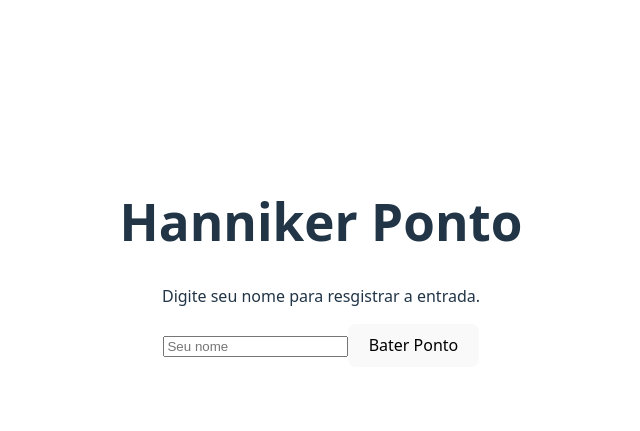
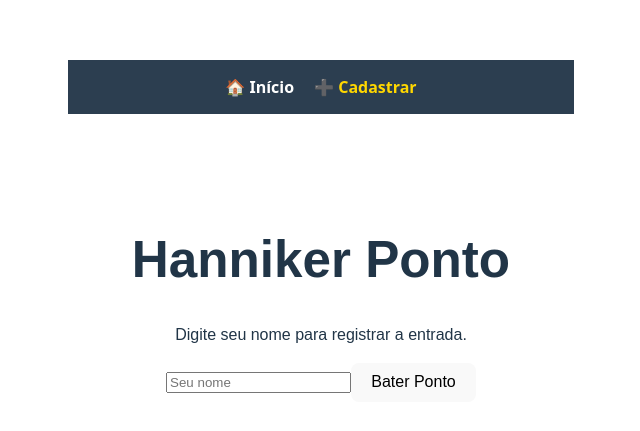
Before and after one commit to HannielAlencar/Hanniker, a React (Vite) app in the folder web/: page / in a window 1280 px wide. Shown: the part 137-568 px from the top of the page, without its empty margins (319-959 px from the left). Built offline with nearby package versions, Linux system fonts and the light colour scheme.

Commit message:
render e neon

```diff
--- a/web/src/App.tsx
+++ b/web/src/App.tsx
@@ -1,58 +1,24 @@
-import { useState } from 'react';
+import { BrowserRouter, Routes, Route, Link } from 'react-router-dom';
+import { Home } from './Home';
+import { Cadastro } from './cadastro';
 import './App.css';
 
 function App() {
-  const [nome, setNome] = useState("");
+  return (
+    <BrowserRouter>
+      {/* Barra de Navegação */}
+      <nav style={{ padding: '15px', background: '#2c3e50', marginBottom: '20px', display: 'flex', gap: '20px', justifyContent: 'center' }}>
+        <Link to="/" style={{ color: 'white', textDecoration: 'none', fontWeight: 'bold' }}>🏠 Início</Link>
+        <Link to="/cadastro" style={{ color: '#ffd700', textDecoration: 'none', fontWeight: 'bold' }}>➕ Cadastrar</Link>
+      </nav>
 
-  const [mensagem, setMensagem] = useState("");
-
-  const baterPonto = async () => {
-    if (!nome) {
-      setMensagem("Por favor, insira seu nome.");
-      return;
-}
-setMensagem("Registrando...");
-
-    try {
-      const resposta = await fetch('http://localhost:3000/bater-ponto', {
-        method: 'POST',
-        headers: {
-          'Content-Type': 'application/json',
-        },
-        body: JSON.stringify({ nome }),
-      });
-
-      if (resposta.ok) {
-        setMensagem(`✅ Ponto de ${nome} registrado!`);
-        setNome("");
-      }else {
-        setMensagem("❌ Falha ao registrar o ponto.");
-      }
-    } catch (erro) {
-      setMensagem("❌ Erro de rede ao registrar o ponto.");
-    }
-  };
-    return (
-    <div className="container">
-    <div className="card">
-      <h1>Hanniker Ponto</h1>
-      <p>Digite seu nome para resgistrar a entrada.</p>
-
-      {}
-      <input
-        type="text"
-        placeholder="Seu nome"
-        value={nome}
-        onChange={(e) => setNome(e.target.value)}
-      />
-      <button onClick={baterPonto} className="btn-bater">
-        Bater Ponto
-        </button>
-
-        {mensagem && <p className="mensagem">{mensagem}</p>}
-      </div>
-    </div>
-  )
+      {/* Definição das Rotas */}
+      <Routes>
+        <Route path="/" element={<Home />} />
+        <Route path="/cadastro" element={<Cadastro />} />
+      </Routes>
+    </BrowserRouter>
+  );
 }
 
-export default App
+export default App;
--- a/web/src/cadastro.tsx
+++ b/web/src/cadastro.tsx
@@ -30,7 +30,7 @@ export function Cadastro () {
         }
 
 try {
-        const resposta = await fetch('http://localhost:3000/cadastrar-usuario', {
+    const resposta = await fetch('https://hanniker-backend.onrender.com/usuarios', {
         method: 'POST',
         headers: {
             'Content-Type': 'application/json',
--- /dev/null
+++ b/web/src/home.tsx
@@ -0,0 +1,54 @@
+import { useState } from 'react';
+import './App.css'; // Mantemos o estilo
+
+export function Home() {
+  const [nome, setNome] = useState("");
+  const [mensagem, setMensagem] = useState("");
+
+  const baterPonto = async () => {
+    if (!nome) {
+      setMensagem("Por favor, insira seu nome.");
+      return;
+    }
+    setMensagem("Registrando...");
+
+    try {
+      // ⚠️ IMPORTANTE: Aqui trocamos localhost pelo link do Render
+      const resposta = await fetch('https://hanniker-backend.onrender.com/bater-ponto', {
+        method: 'POST',
+        headers: { 'Content-Type': 'application/json' },
+        body: JSON.stringify({ nome }),
+      });
+
+      if (resposta.ok) {
+        setMensagem(`✅ Ponto de ${nome} registrado!`);
+        setNome("");
+      } else {
+        setMensagem("❌ Falha ao registrar o ponto.");
+      }
+    } catch (erro) {
+      setMensagem("❌ Erro de rede ao registrar o ponto.");
+    }
+  };
+
+  return (
+    <div className="container">
+      <div className="card">
+        <h1>Hanniker Ponto</h1>
+        <p>Digite seu nome para registrar a entrada.</p>
+
+        <input
+          type="text"
+          placeholder="Seu nome"
+          value={nome}
+          onChange={(e) => setNome(e.target.value)}
+        />
+        <button onClick={baterPonto} className="btn-bater">
+          Bater Ponto
+        </button>
+
+        {mensagem && <p className="mensagem">{mensagem}</p>}
+      </div>
+    </div>
+  );
+}
```
Also changed, not shown: 2 other files (tests, documents, lock files or other folders). Lines whose indentation alone changed are shown as unchanged.
